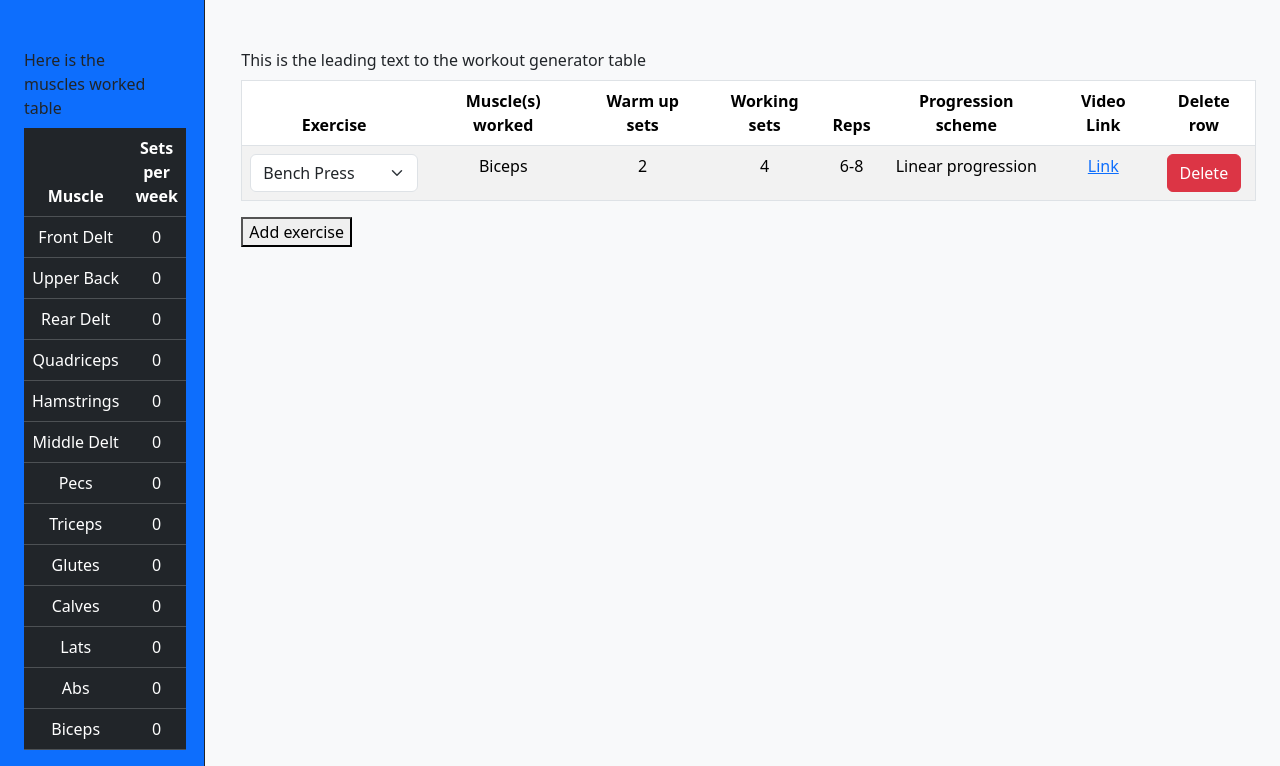
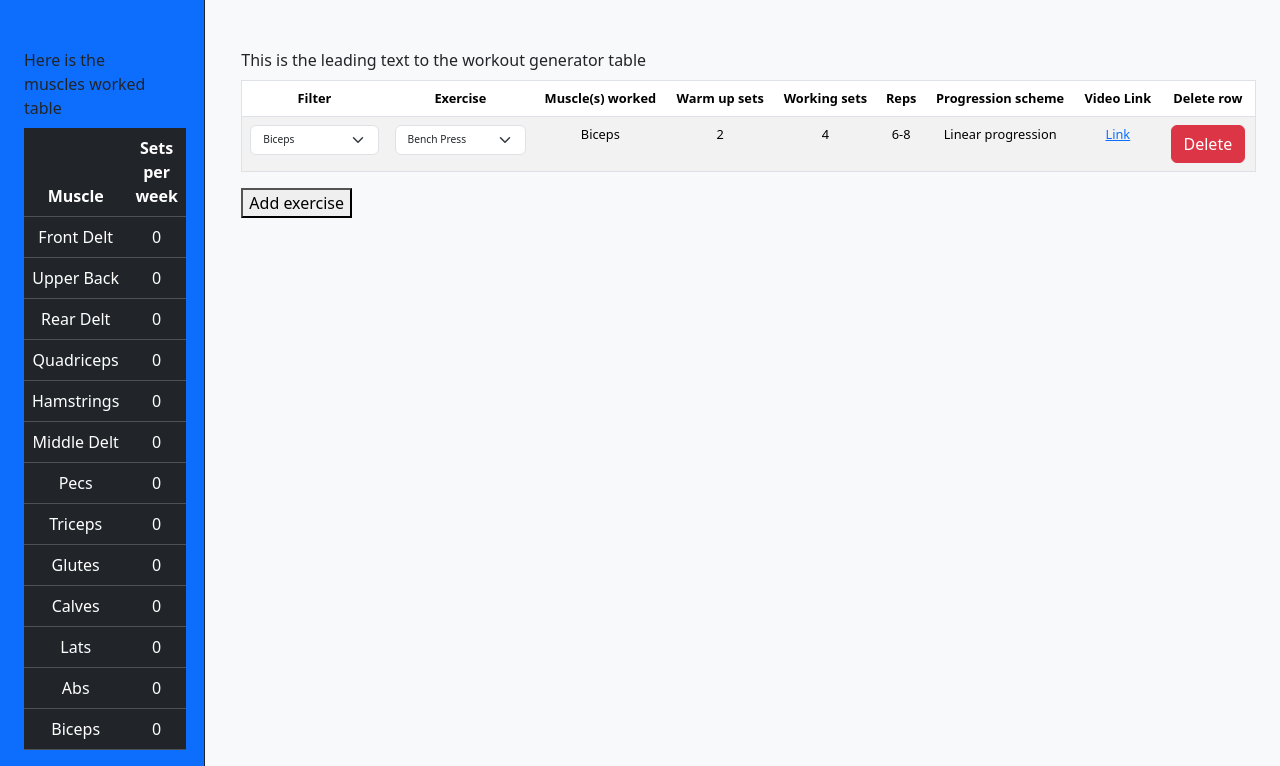
Before and after one commit to almai85/CS50_workout_plan_creator, a Flask app: page / in a window 1280 px wide. Shown: the part 74-840 px from the top of the page. Run offline with Flask 3, Linux system fonts and the light colour scheme.

Commit message:
Added Front-End for filtering for muscles (backend not ready yet) and added function to return exercise filtered by muscle in backed

```diff
--- a/app.py
+++ b/app.py
@@ -1,25 +1,40 @@
-from flask import Flask, render_template, jsonify
-from db_helper import create_muscle_set, create_exercises_list
+from flask import Flask, render_template, jsonify, request
+from db_helper import create_muscle_set, create_exercises_dict
 
 # configure Flask app
 app = Flask(__name__)
 
+
 # query DB for muscles and exercises
+exercises_dict = create_exercises_dict()
+exercises_list = list(exercises_dict.keys())
 muscle_set = create_muscle_set()
-exercises_list = create_exercises_list()
+
 
 @app.route("/")
 def index():
     return render_template("index.html", muscle_set=muscle_set)
 
+
 @app.route("/test")
 def test():
     return render_template("test.html")
 
+
 @app.route("/get_exercises")
 def get_exercises():
+    """Returns json of all exercises in DB if no request parameter is given,
+    returns json of relevant exercises if parameter 'muscle' is provided"""
     exercises = exercises_list
+    if request.args.get('muscle'):
+        print(f"Request for {request.args.get('muscle')} received")
+        muscles_list = list(exercises_dict.values())
+        exercises = list(exercises_dict.keys())
+        exercises_indexes = [i for i in range(0, len(muscles_list)) if request.args.get('muscle') in muscles_list[i]]
+        searched_exercises = [exercises[i] for i in exercises_indexes]
+        return jsonify(searched_exercises)
     return jsonify(exercises)
+
 
 @app.route("/get_progression")
 def get_progression():
@@ -27,7 +42,10 @@ def get_progression():
     return jsonify(progression)
 
 
+@app.route("/get_muscles")
+def get_muscles():
+    return jsonify(list(muscle_set))
+
+
 if __name__ == "__main__":
     app.run(debug=True)
-
-# SQL-Abfrage nach Muskel: SELECT * FROM exercises WHERE muscles LIKE '%biceps%';
--- a/static/css/style.css
+++ b/static/css/style.css
@@ -1,3 +1,7 @@
+#workout-table {
+    font-size: 0.8em;
+}
+
 .navbar-brand {
     color: #FFFFFF;
     font-weight: 900;
@@ -9,3 +13,9 @@
 .nav-item-right {
     color: #FFFFFF;
 }
+
+.form-select {
+    font-size: 0.8em;
+    min-width: 12em;
+    max-width: 15em;
+}
--- a/static/js/script.js
+++ b/static/js/script.js
@@ -14,7 +14,11 @@ async function addRowToTable() {
     var cell6 = newRow.insertCell(5);
     var cell7 = newRow.insertCell(6);
     var cell8 = newRow.insertCell(7);
+    var cell9 = newRow.insertCell(8);
     // Dropdown-Menü für Exercises erstellen und Optionen vom Server laden
+    var muscle_filter = document.createElement('select');
+    muscle_filter.className = "form-select";
+    muscle_filter.id = 'dropdown_muscle_filter' + (table.rows.length - 1);  // Eindeutige ID für jedes Dropdown
     var select_exercise = document.createElement('select');
     select_exercise.className = "form-select";
     select_exercise.id = 'dropdown_exercise' + (table.rows.length - 1);  // Eindeutige ID für jedes Dropdown
@@ -22,16 +26,18 @@ async function addRowToTable() {
     select_progression.className = "form-select";
     select_progression.id = 'dropdown_progression' + (table.rows.length - 1);  // Eindeutige ID für jedes Dropdown
     // Inhalt zu den Zellen hinzufügen
-    cell1.appendChild(select_exercise);
+    cell1.appendChild(muscle_filter);
+    loadMuscleFilter(muscle_filter.id);
+    cell2.appendChild(select_exercise);
     loadExerciseOptions(select_exercise.id);
-    cell2.innerHTML = "Quads";
-    cell3.innerHTML = "1";
-    cell4.innerHTML = "3";
-    cell5.innerHTML = "11";
-    cell6.appendChild(select_progression)
+    cell3.innerHTML = "Quads";
+    cell4.innerHTML = "1";
+    cell5.innerHTML = "3";
+    cell6.innerHTML = "11";
+    cell7.appendChild(select_progression)
     loadProgressionOptions(select_progression.id)
-    cell7.innerHTML = '<a href="https://youtu.be/bEv6CCg2BC8?si=MqfxOisM7fd2ptcY">Link</a>';
-    cell8.innerHTML = '<td><button class="btn btn-danger">Delete</button></td>'
+    cell8.innerHTML = '<a href="https://youtu.be/bEv6CCg2BC8?si=MqfxOisM7fd2ptcY">Link</a>';
+    cell9.innerHTML = '<td><button class="btn btn-danger">Delete</button></td>'
 
     // Funktion zum Laden der Übungen aus dem Flask-Backend
     async function loadExerciseOptions(selectId) {
@@ -49,6 +55,19 @@ async function addRowToTable() {
     // Funktion zum Laden des Progression-Schemas aus dem Flask-Backend
     async function loadProgressionOptions(selectId) {
         const response = await fetch('/get_progression');
+        const options = await response.json();
+        const selectElement = document.getElementById(selectId);
+        options.forEach(option => {
+            let optionElement = document.createElement('option');
+            optionElement.textContent = option;
+            optionElement.value = option;
+            selectElement.appendChild(optionElement);
+        });
+    }
+
+    // Funktion zum Laden der Muskeln aus dem Backend
+    async function loadMuscleFilter(selectId) {
+        const response = await fetch('/get_muscles');
         const options = await response.json();
         const selectElement = document.getElementById(selectId);
         options.forEach(option => {
--- a/templates/index.html
+++ b/templates/index.html
@@ -34,9 +34,10 @@
                     This is the leading text to the workout generator table
                 </div>
                 <div class="container pt-2">
-                    <table class="text-center table table-hover table-striped border" id="workout-table">
+                    <table class="text-center table table-hover table-striped border small-text" id="workout-table">
                         <thead>
                         <tr>
+                            <th>Filter</th>
                             <th>Exercise</th>
                             <th>Muscle(s) worked</th>
                             <th>Warm up sets</th>
@@ -49,6 +50,15 @@
                         </thead>
                         <tbody>
                             <tr draggable="true">
+                                <td>
+                                    <select class="form-select" id="sel1" name="sellist1">
+                                        <option>Biceps</option>
+                                        <option>Triceps</option>
+                                        <option>Pecs</option>
+                                        <option>Quads</option>
+                                    </select>
+                                    </form>
+                                </td>
                                 <td>
                                     <select class="form-select" id="sel1" name="sellist1">
                                         <option>Bench Press</option>
```
Also changed, not shown: db_helper.py (+10 -7 lines), test.py (added, +15 -0 lines), 1 other file.
